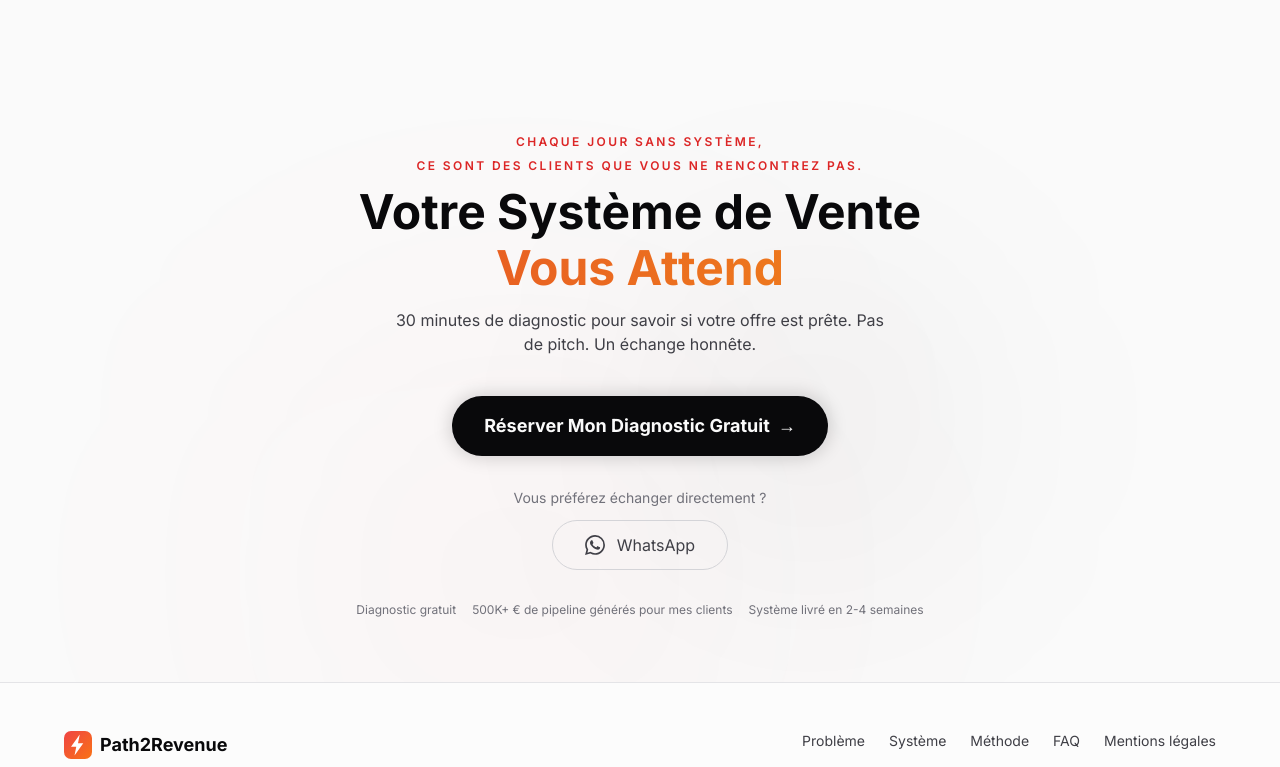
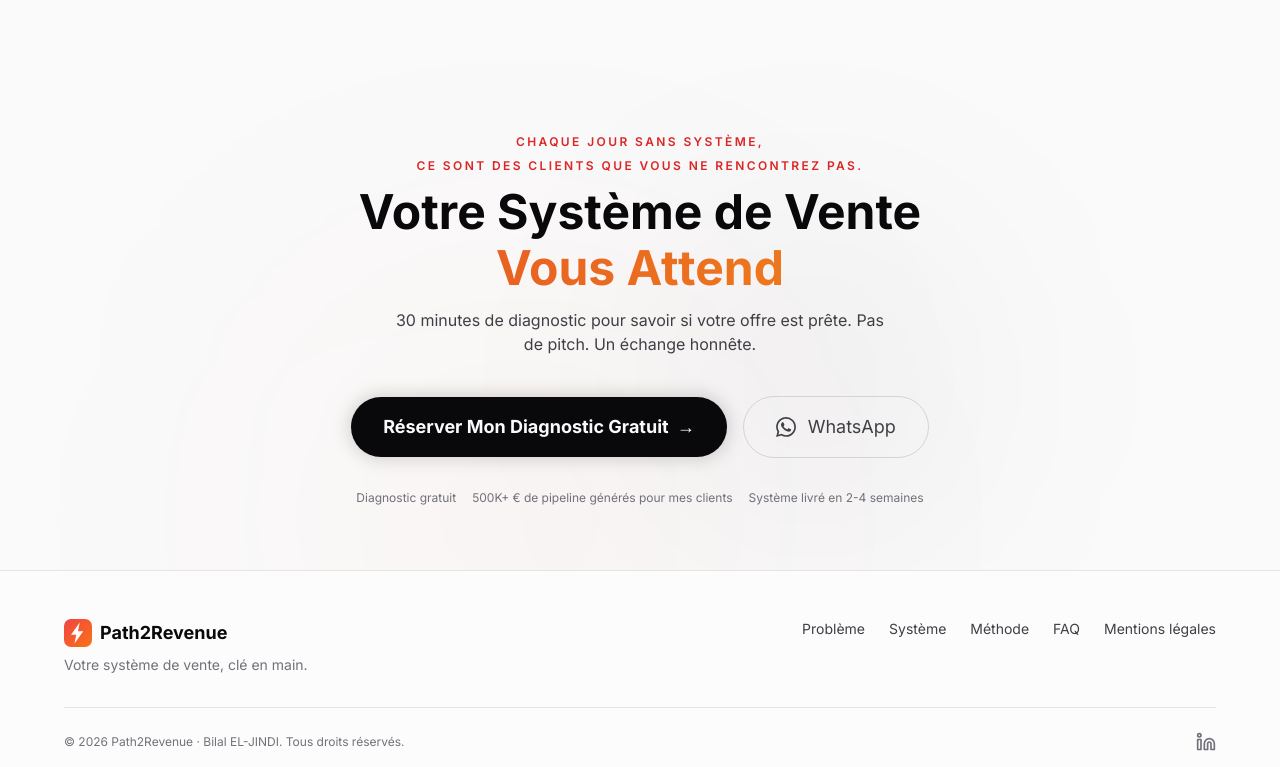
Before and after one commit to path2revenue/path2revenue, a Next.js app: page / in a window 1280 px wide. Shown: the part 7198-7965 px from the top of the page. Built offline with nearby package versions, Linux system fonts and the light colour scheme.

Commit message:
feat: align WhatsApp CTA vertically in Calendar section

```diff
--- a/app/components/Calendar.jsx
+++ b/app/components/Calendar.jsx
@@ -82,7 +82,7 @@ export default function Calendar() {
                     </div>
 
                     {/* WhatsApp */}
-                    <div className="flex items-center gap-4 justify-end">
+                    <div className="flex flex-col items-center gap-3 justify-end text-center">
                         <p className="text-sm text-[var(--color-text-secondary)]">{data.whatsappCopy}</p>
                         <a
                             href={links.whatsapp}
--- a/app/components/FinalCTA.jsx
+++ b/app/components/FinalCTA.jsx
@@ -44,36 +44,24 @@ export default function FinalCTA() {
                 </h2>
                 <p className="text-[var(--color-text-secondary)] mb-10 max-w-[500px] mx-auto">{data.subtitle}</p>
 
-                <div className="flex flex-col items-center justify-center gap-6 mb-8 w-full max-w-md mx-auto">
-                    {data.ctas.map((cta, i) => {
-                        if (cta.style === "primary") {
-                            return (
+                <div className="flex flex-col sm:flex-row items-center justify-center gap-4 mb-8">
+                    {data.ctas.map((cta, i) => (
                         <a
                             key={i}
                             href={resolveHref(cta.href)}
-                                    className={`group w-full sm:w-auto px-8 py-4 bg-[var(--color-cta)] text-[var(--color-bg-primary)] font-bold ${btnRadius} text-lg hover:bg-[var(--color-cta-hover)] hover:-translate-y-1 transition-all duration-300 shadow-[0_0_0_0_var(--color-cta-glow)] hover:shadow-[0_8px_30px_var(--color-cta-glow)] animate-[pulseGlow_3s_ease-in-out_infinite]`}
-                                >
-                                    {cta.text}
-                                    {cta.arrow && <span className="inline-block ml-2 group-hover:translate-x-1 transition-transform">→</span>}
-                                </a>
-                            );
-                        }
-                        return (
-                            <div key={i} className="flex flex-col items-center mt-2 w-full sm:w-auto">
-                                <span className="text-[var(--color-text-muted)] text-sm mb-3">Vous préférez échanger directement ?</span>
-                                <a
-                                    href={resolveHref(cta.href)}
                             target={cta.href === "__whatsapp__" ? "_blank" : undefined}
                             rel={cta.href === "__whatsapp__" ? "noopener noreferrer" : undefined}
-                                    className={`group flex w-full sm:w-auto items-center justify-center gap-2 px-8 py-3 border border-[var(--color-border-hover)] text-[var(--color-text-secondary)] ${btnRadius} text-base ${cta.icon === "whatsapp" ? "hover:bg-[#25D366] hover:text-white hover:border-[#25D366]" : "hover:bg-white hover:text-black hover:border-white"} transition-all duration-300`}
+                            className={
+                                cta.style === "primary"
+                                    ? `group px-8 py-4 bg-[var(--color-cta)] text-[var(--color-bg-primary)] font-bold ${btnRadius} text-lg hover:bg-[var(--color-cta-hover)] hover:-translate-y-1 transition-all duration-300 shadow-[0_0_0_0_var(--color-cta-glow)] hover:shadow-[0_8px_30px_var(--color-cta-glow)] animate-[pulseGlow_3s_ease-in-out_infinite]`
+                                    : `group flex items-center justify-center gap-2 px-8 py-4 border border-[var(--color-border-hover)] text-[var(--color-text-secondary)] ${btnRadius} text-lg ${cta.icon === "whatsapp" ? "hover:bg-[#25D366] hover:text-white hover:border-[#25D366]" : "hover:bg-white hover:text-black hover:border-white"} transition-all duration-300`
+                            }
                         >
                             {cta.icon === "whatsapp" && <WhatsAppIcon />}
                             {cta.text}
                             {cta.arrow && <span className="inline-block ml-2 group-hover:translate-x-1 transition-transform">→</span>}
                         </a>
-                            </div>
-                        );
-                    })}
+                    ))}
                 </div>
 
                 {data.badges && (
```
Lines whose indentation alone changed are shown as unchanged.
